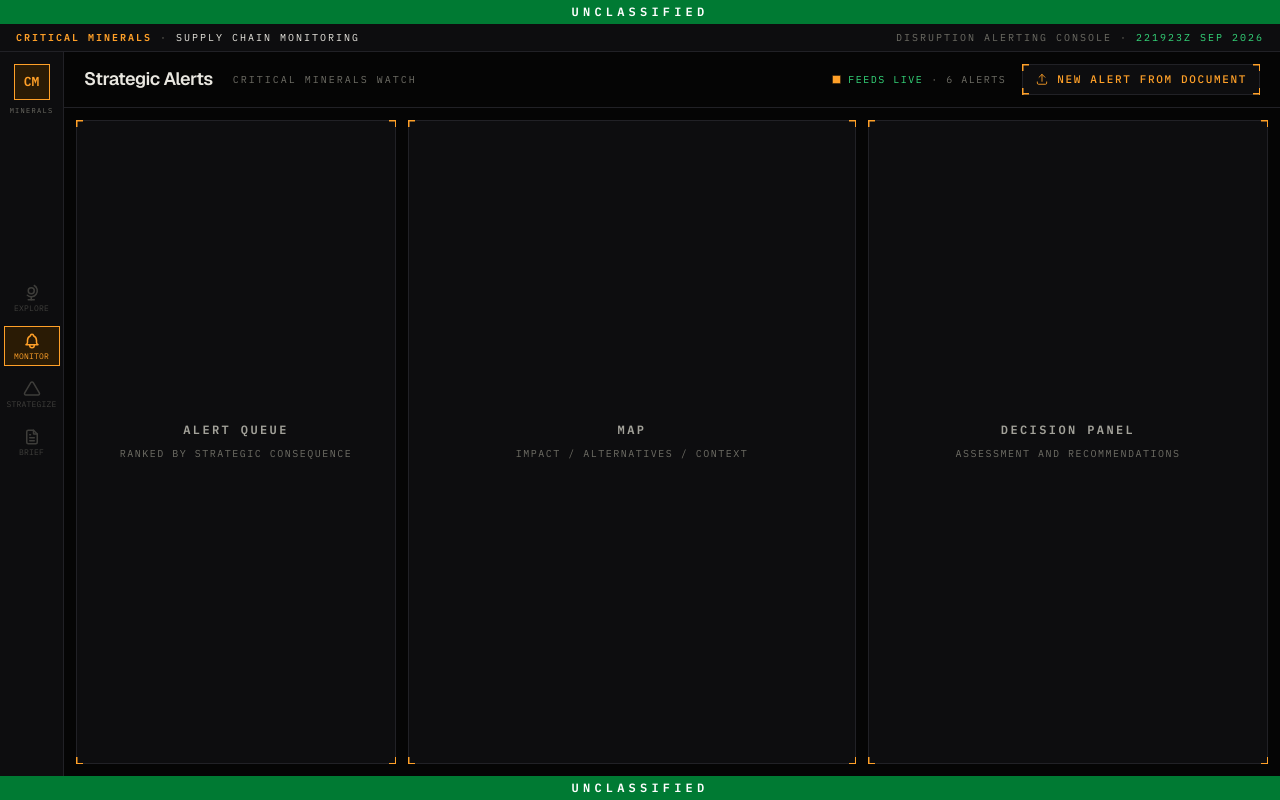
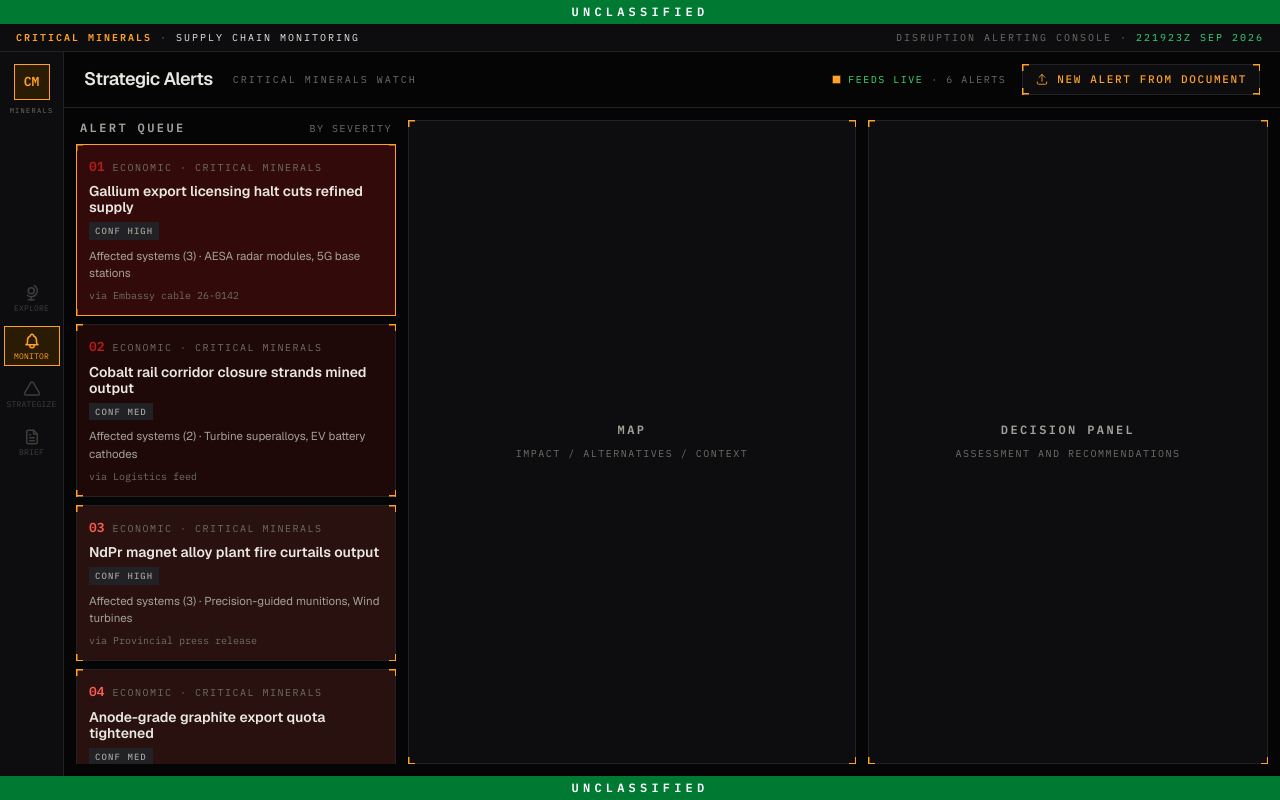
Before and after one commit to Manifold-Industries/Critical-Minerals-Alerting, a Next.js app in the folder web/: page /monitor in a window 1280 px wide. Built offline with nearby package versions, Linux system fonts and the light colour scheme.

Commit message:
Alert Panel

```diff
--- a/web/src/app/monitor/page.tsx
+++ b/web/src/app/monitor/page.tsx
@@ -1,40 +1,19 @@
 import type { Metadata } from "next";
 import MonitorHeader from "@/components/monitor/MonitorHeader";
+import MonitorConsole from "@/components/monitor/MonitorConsole";
+import { ALERTS } from "@/lib/monitor/alerts";
 
 export const metadata: Metadata = {
   title: "Strategic Alerts",
 };
 
-// Placeholder feed stats until the alert data model lands with the queue.
 const WATCH_NAME = "Critical minerals watch";
-const ALERT_COUNT = 6;
-
-// Column placeholders, replaced one by one as each rail/panel is built.
-const PANELS = [
-  { name: "Alert queue", hint: "Ranked by strategic consequence" },
-  { name: "Map", hint: "Impact / alternatives / context" },
-  { name: "Decision panel", hint: "Assessment and recommendations" },
-] as const;
 
 export default function MonitorPage() {
   return (
     <div className="flex min-h-0 flex-1 flex-col">
-      <MonitorHeader watchName={WATCH_NAME} alertCount={ALERT_COUNT} />
-      <div className="grid min-h-0 flex-1 grid-cols-[minmax(220px,320px)_minmax(280px,1fr)_minmax(280px,400px)] gap-3 p-3">
-        {PANELS.map((panel) => (
-          <section
-            key={panel.name}
-            className="blueprint flex min-h-0 flex-col items-center justify-center gap-2 p-4"
-          >
-            <h2 className="font-mono text-xs font-semibold tracking-[0.2em] text-text-secondary uppercase">
-              {panel.name}
-            </h2>
-            <p className="font-mono text-[10px] tracking-[0.15em] text-text-tertiary uppercase">
-              {panel.hint}
-            </p>
-          </section>
-        ))}
-      </div>
+      <MonitorHeader watchName={WATCH_NAME} alertCount={ALERTS.length} />
+      <MonitorConsole />
     </div>
   );
 }
--- /dev/null
+++ b/web/src/components/monitor/AlertQueue.tsx
@@ -0,0 +1,92 @@
+import type { CSSProperties } from "react";
+import type { Alert, Confidence, Severity } from "@/lib/monitor/alerts";
+
+interface AlertQueueProps {
+  readonly alerts: readonly Alert[];
+  readonly selectedId: string;
+  readonly onSelect: (id: string) => void;
+}
+
+const CONFIDENCE_LABEL: Record<Confidence, string> = {
+  HIGH: "Conf high",
+  MEDIUM: "Conf med",
+  LOW: "Conf low",
+};
+
+// Severity reads as a wash of color across the whole card rather than a tag.
+const SEVERITY_COLOR: Record<Severity, string> = {
+  critical: "#b91c1c",
+  high: "#ff5d52",
+  elevated: "#ffa028",
+  moderate: "#ffd24d",
+};
+
+export default function AlertQueue({
+  alerts,
+  selectedId,
+  onSelect,
+}: AlertQueueProps) {
+  return (
+    <section className="flex min-h-0 flex-col gap-2">
+      <div className="flex items-baseline justify-between px-1">
+        <h2 className="font-mono text-xs font-semibold tracking-[0.2em] text-text-secondary uppercase">
+          Alert queue
+        </h2>
+        <p className="font-mono text-[10px] tracking-[0.15em] text-text-tertiary uppercase">
+          By severity
+        </p>
+      </div>
+      <ul className="flex min-h-0 flex-1 flex-col gap-2 overflow-y-auto">
+        {alerts.map((alert, index) => {
+          const selected = alert.id === selectedId;
+          return (
+            <li key={alert.id}>
+              <button
+                type="button"
+                onClick={() => onSelect(alert.id)}
+                aria-pressed={selected}
+                title={`${alert.severity} severity`}
+                style={
+                  { "--sev": SEVERITY_COLOR[alert.severity] } as CSSProperties
+                }
+                className={`blueprint flex w-full cursor-pointer flex-col gap-[7px] p-3 text-left transition-colors ${
+                  selected
+                    ? "border-accent bg-[color-mix(in_srgb,var(--sev)_26%,transparent)]"
+                    : "bg-[color-mix(in_srgb,var(--sev)_14%,transparent)] hover:bg-[color-mix(in_srgb,var(--sev)_21%,transparent)]"
+                }`}
+              >
+                <span className="sr-only">{alert.severity} severity</span>
+                <div className="flex items-baseline gap-2">
+                  <span
+                    className="font-mono text-[13px] font-semibold tabular-nums"
+                    style={{ color: SEVERITY_COLOR[alert.severity] }}
+                  >
+                    {String(index + 1).padStart(2, "0")}
+                  </span>
+                  <span className="font-mono text-[10px] tracking-[0.15em] text-text-tertiary uppercase">
+                    {alert.domain} · {alert.subdomain}
+                  </span>
+                </div>
+                <h3 className="text-sm leading-[1.15] font-semibold text-foreground">
+                  {alert.title}
+                </h3>
+                <div className="flex flex-wrap gap-1">
+                  <span className="tag tag-neutral">
+                    {CONFIDENCE_LABEL[alert.confidence]}
+                  </span>
+                </div>
+                <p className="text-[11.5px] text-text-secondary">
+                  Affected systems ({alert.affectedSystems.length}) ·{" "}
+                  {alert.affectedSystems.slice(0, 2).join(", ")}
+                </p>
+                <p className="font-mono text-[10px] text-text-tertiary">
+                  via {alert.source.name}
+                </p>
+              </button>
+            </li>
+          );
+        })}
+      </ul>
+    </section>
+  );
+}
--- /dev/null
+++ b/web/src/components/monitor/MonitorConsole.tsx
@@ -0,0 +1,41 @@
+"use client";
+
+import { useMemo, useState } from "react";
+import { ALERTS, sortBySeverity } from "@/lib/monitor/alerts";
+import AlertQueue from "./AlertQueue";
+
+// Column placeholders, replaced one by one as each panel is built.
+const PANELS = [
+  { name: "Map", hint: "Impact / alternatives / context" },
+  { name: "Decision panel", hint: "Assessment and recommendations" },
+] as const;
+
+// Client shell for the three-column console: owns which alert is selected so
+// the map and decision panel can follow the queue.
+export default function MonitorConsole() {
+  const alerts = useMemo(() => sortBySeverity(ALERTS), []);
+  const [selectedId, setSelectedId] = useState(alerts[0]?.id ?? "");
+
+  return (
+    <div className="grid min-h-0 flex-1 grid-cols-[minmax(220px,320px)_minmax(280px,1fr)_minmax(280px,400px)] gap-3 p-3">
+      <AlertQueue
+        alerts={alerts}
+        selectedId={selectedId}
+        onSelect={setSelectedId}
+      />
+      {PANELS.map((panel) => (
+        <section
+          key={panel.name}
+          className="blueprint flex min-h-0 flex-col items-center justify-center gap-2 p-4"
+        >
+          <h2 className="font-mono text-xs font-semibold tracking-[0.2em] text-text-secondary uppercase">
+            {panel.name}
+          </h2>
+          <p className="font-mono text-[10px] tracking-[0.15em] text-text-tertiary uppercase">
+            {panel.hint}
+          </p>
+        </section>
+      ))}
+    </div>
+  );
+}
```
